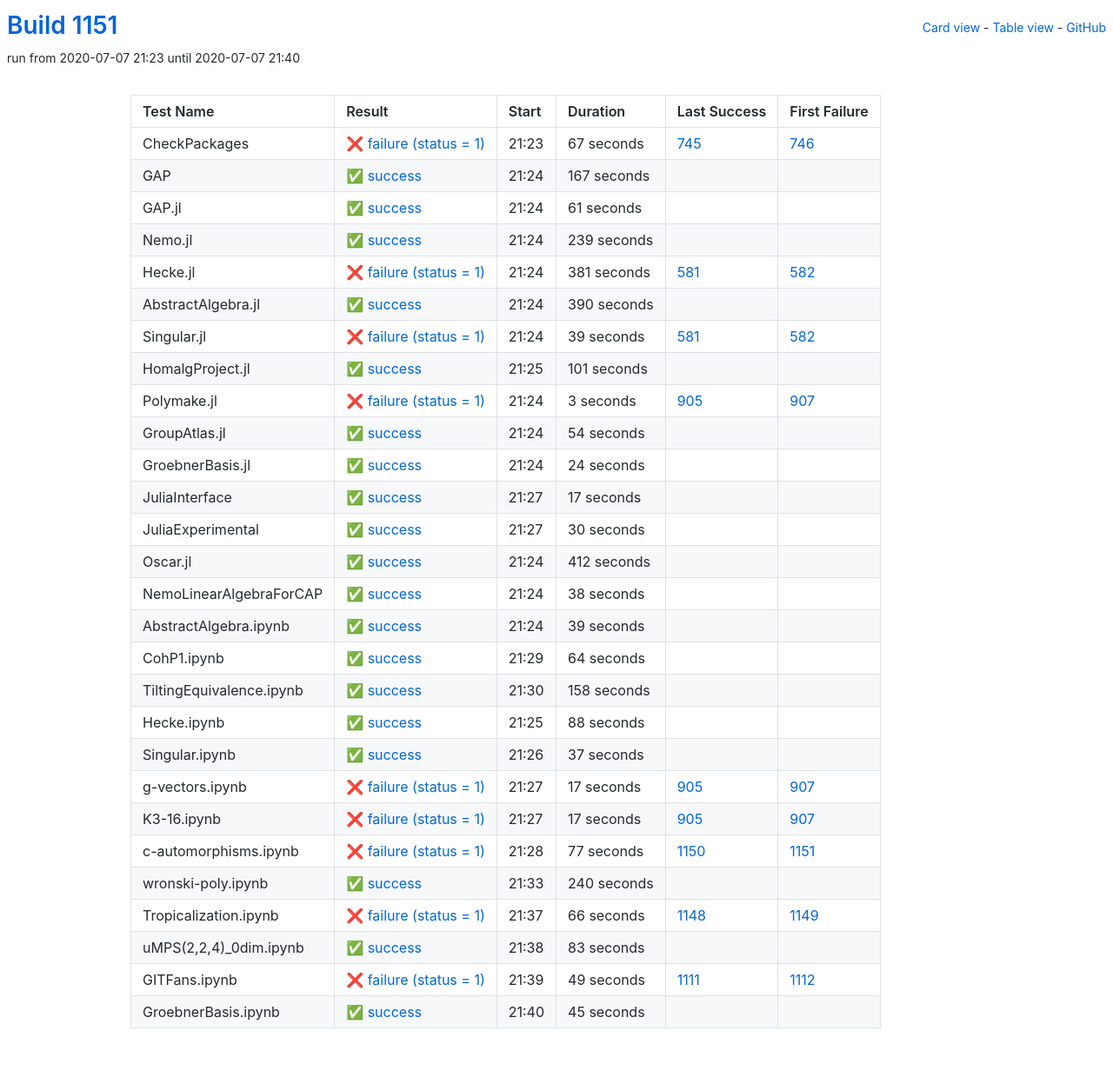
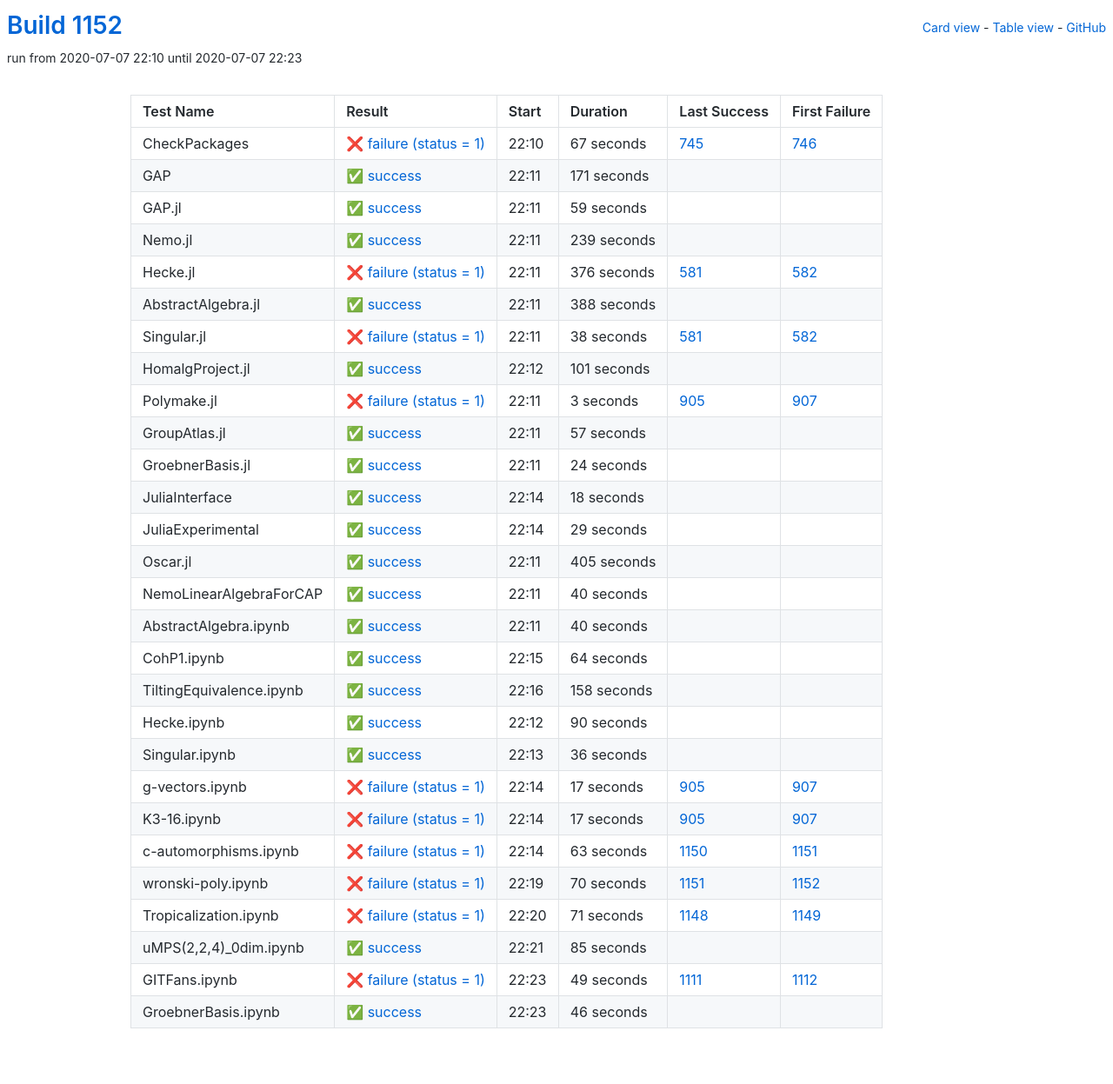
Before and after one commit to oscar-system/oscar-ci-status-1.4, a Jekyll site: the page built from table.html, in a window 1280 px wide. Shown: the whole page at 87% size. Built offline with Jekyll 4.4.1, drawn with Linux system fonts in a browser that asks for light colours.

Commit message:
Build #1152

```diff
--- a/_data/ci.yml
+++ b/_data/ci.yml
@@ -1,6 +1,6 @@
 ---
-build: 1151
-build_url: https://oscarci.mathematik.uni-kl.de/job/oscar-julia-1.4/1151/
+build: 1152
+build_url: https://oscarci.mathematik.uni-kl.de/job/oscar-julia-1.4/1152/
 job: oscar-julia-1.4
 organization: oscar-system
 repo: oscar-ci-status-1.4
@@ -8,8 +8,8 @@ repourl: https://github.com/oscar-system/oscar-ci-status-1.4
 tests:
 - name: CheckPackages
   id: checkpackages
-  log: https://oscarci.mathematik.uni-kl.de/job/oscar-julia-1.4/1151/artifact/logs/build-1151/CheckPackages.log
-  start: 2020-07-07 21:23
+  log: https://oscarci.mathematik.uni-kl.de/job/oscar-julia-1.4/1152/artifact/logs/build-1152/CheckPackages.log
+  start: 2020-07-07 22:10
   success: false
   exitcode: 1
   status: failure
@@ -20,32 +20,32 @@ tests:
   first_failure_url: https://oscarci.mathematik.uni-kl.de/job/oscar-julia-1.4/746/
 - name: GAP
   id: gap
-  log: https://oscarci.mathematik.uni-kl.de/job/oscar-julia-1.4/1151/artifact/logs/build-1151/GAP.log
-  start: 2020-07-07 21:24
+  log: https://oscarci.mathematik.uni-kl.de/job/oscar-julia-1.4/1152/artifact/logs/build-1152/GAP.log
+  start: 2020-07-07 22:11
   success: true
   exitcode: 0
   status: success
-  duration: 167
+  duration: 171
   last_success: false
   last_success_url:
   first_failure: false
   first_failure_url:
 - name: GAP.jl
   id: gap-jl
-  log: https://oscarci.mathematik.uni-kl.de/job/oscar-julia-1.4/1151/artifact/logs/build-1151/GAP.jl.log
-  start: 2020-07-07 21:24
+  log: https://oscarci.mathematik.uni-kl.de/job/oscar-julia-1.4/1152/artifact/logs/build-1152/GAP.jl.log
+  start: 2020-07-07 22:11
   success: true
   exitcode: 0
   status: success
-  duration: 61
+  duration: 59
   last_success: false
   last_success_url:
   first_failure: false
   first_failure_url:
 - name: Nemo.jl
   id: nemo-jl
-  log: https://oscarci.mathematik.uni-kl.de/job/oscar-julia-1.4/1151/artifact/logs/build-1151/Nemo.jl.log
-  start: 2020-07-07 21:24
+  log: https://oscarci.mathematik.uni-kl.de/job/oscar-julia-1.4/1152/artifact/logs/build-1152/Nemo.jl.log
+  start: 2020-07-07 22:11
   success: true
   exitcode: 0
   status: success
@@ -56,44 +56,44 @@ tests:
   first_failure_url:
 - name: Hecke.jl
   id: hecke-jl
-  log: https://oscarci.mathematik.uni-kl.de/job/oscar-julia-1.4/1151/artifact/logs/build-1151/Hecke.jl.log
-  start: 2020-07-07 21:24
+  log: https://oscarci.mathematik.uni-kl.de/job/oscar-julia-1.4/1152/artifact/logs/build-1152/Hecke.jl.log
+  start: 2020-07-07 22:11
   success: false
   exitcode: 1
   status: failure
-  duration: 381
+  duration: 376
   last_success: 581
   last_success_url: https://oscarci.mathematik.uni-kl.de/job/oscar-julia-1.4/581/
   first_failure: 582
   first_failure_url: https://oscarci.mathematik.uni-kl.de/job/oscar-julia-1.4/582/
 - name: AbstractAlgebra.jl
   id: abstractalgebra-jl
-  log: https://oscarci.mathematik.uni-kl.de/job/oscar-julia-1.4/1151/artifact/logs/build-1151/AbstractAlgebra.jl.log
-  start: 2020-07-07 21:24
+  log: https://oscarci.mathematik.uni-kl.de/job/oscar-julia-1.4/1152/artifact/logs/build-1152/AbstractAlgebra.jl.log
+  start: 2020-07-07 22:11
   success: true
   exitcode: 0
   status: success
-  duration: 390
+  duration: 388
   last_success: false
   last_success_url:
   first_failure: false
   first_failure_url:
 - name: Singular.jl
   id: singular-jl
-  log: https://oscarci.mathematik.uni-kl.de/job/oscar-julia-1.4/1151/artifact/logs/build-1151/Singular.jl.log
-  start: 2020-07-07 21:24
+  log: https://oscarci.mathematik.uni-kl.de/job/oscar-julia-1.4/1152/artifact/logs/build-1152/Singular.jl.log
+  start: 2020-07-07 22:11
   success: false
   exitcode: 1
   status: failure
-  duration: 39
+  duration: 38
   last_success: 581
   last_success_url: https://oscarci.mathematik.uni-kl.de/job/oscar-julia-1.4/581/
   first_failure: 582
   first_failure_url: https://oscarci.mathematik.uni-kl.de/job/oscar-julia-1.4/582/
 - name: HomalgProject.jl
   id: homalgproject-jl
-  log: https://oscarci.mathematik.uni-kl.de/job/oscar-julia-1.4/1151/artifact/logs/build-1151/HomalgProject.jl.log
-  start: 2020-07-07 21:25
+  log: https://oscarci.mathematik.uni-kl.de/job/oscar-julia-1.4/1152/artifact/logs/build-1152/HomalgProject.jl.log
+  start: 2020-07-07 22:12
   success: true
   exitcode: 0
   status: success
@@ -104,8 +104,8 @@ tests:
   first_failure_url:
 - name: Polymake.jl
   id: polymake-jl
-  log: https://oscarci.mathematik.uni-kl.de/job/oscar-julia-1.4/1151/artifact/logs/build-1151/Polymake.jl.log
-  start: 2020-07-07 21:24
+  log: https://oscarci.mathematik.uni-kl.de/job/oscar-julia-1.4/1152/artifact/logs/build-1152/Polymake.jl.log
+  start: 2020-07-07 22:11
   success: false
   exitcode: 1
   status: failure
@@ -116,20 +116,20 @@ tests:
   first_failure_url: https://oscarci.mathematik.uni-kl.de/job/oscar-julia-1.4/907/
 - name: GroupAtlas.jl
   id: groupatlas-jl
-  log: https://oscarci.mathematik.uni-kl.de/job/oscar-julia-1.4/1151/artifact/logs/build-1151/GroupAtlas.jl.log
-  start: 2020-07-07 21:24
+  log: https://oscarci.mathematik.uni-kl.de/job/oscar-julia-1.4/1152/artifact/logs/build-1152/GroupAtlas.jl.log
+  start: 2020-07-07 22:11
   success: true
   exitcode: 0
   status: success
-  duration: 54
+  duration: 57
   last_success: false
   last_success_url:
   first_failure: false
   first_failure_url:
 - name: GroebnerBasis.jl
   id: groebnerbasis-jl
-  log: https://oscarci.mathematik.uni-kl.de/job/oscar-julia-1.4/1151/artifact/logs/build-1151/GroebnerBasis.jl.log
-  start: 2020-07-07 21:24
+  log: https://oscarci.mathematik.uni-kl.de/job/oscar-julia-1.4/1152/artifact/logs/build-1152/GroebnerBasis.jl.log
+  start: 2020-07-07 22:11
   success: true
   exitcode: 0
   status: success
@@ -140,68 +140,68 @@ tests:
   first_failure_url:
 - name: JuliaInterface
   id: juliainterface
-  log: https://oscarci.mathematik.uni-kl.de/job/oscar-julia-1.4/1151/artifact/logs/build-1151/JuliaInterface.log
-  start: 2020-07-07 21:27
+  log: https://oscarci.mathematik.uni-kl.de/job/oscar-julia-1.4/1152/artifact/logs/build-1152/JuliaInterface.log
+  start: 2020-07-07 22:14
   success: true
   exitcode: 0
   status: success
-  duration: 17
+  duration: 18
   last_success: false
   last_success_url:
   first_failure: false
   first_failure_url:
 - name: JuliaExperimental
   id: juliaexperimental
-  log: https://oscarci.mathematik.uni-kl.de/job/oscar-julia-1.4/1151/artifact/logs/build-1151/JuliaExperimental.log
-  start: 2020-07-07 21:27
+  log: https://oscarci.mathematik.uni-kl.de/job/oscar-julia-1.4/1152/artifact/logs/build-1152/JuliaExperimental.log
+  start: 2020-07-07 22:14
   success: true
   exitcode: 0
   status: success
-  duration: 30
+  duration: 29
   last_success: false
   last_success_url:
   first_failure: false
   first_failure_url:
 - name: Oscar.jl
   id: oscar-jl
-  log: https://oscarci.mathematik.uni-kl.de/job/oscar-julia-1.4/1151/artifact/logs/build-1151/Oscar.jl.log
-  start: 2020-07-07 21:24
+  log: https://oscarci.mathematik.uni-kl.de/job/oscar-julia-1.4/1152/artifact/logs/build-1152/Oscar.jl.log
+  start: 2020-07-07 22:11
   success: true
   exitcode: 0
   status: success
-  duration: 412
+  duration: 405
   last_success: false
   last_success_url:
   first_failure: false
   first_failure_url:
 - name: NemoLinearAlgebraForCAP
   id: nemolinearalgebraforcap
-  log: https://oscarci.mathematik.uni-kl.de/job/oscar-julia-1.4/1151/artifact/logs/build-1151/NemoLinearAlgebraForCAP.log
-  start: 2020-07-07 21:24
+  log: https://oscarci.mathematik.uni-kl.de/job/oscar-julia-1.4/1152/artifact/logs/build-1152/NemoLinearAlgebraForCAP.log
+  start: 2020-07-07 22:11
   success: true
   exitcode: 0
   status: success
-  duration: 38
+  duration: 40
   last_success: false
   last_success_url:
   first_failure: false
   first_failure_url:
 - name: AbstractAlgebra.ipynb
   id: abstractalgebra-ipynb
-  log: https://oscarci.mathematik.uni-kl.de/job/oscar-julia-1.4/1151/artifact/logs/build-1151/AbstractAlgebra.ipynb.log
-  start: 2020-07-07 21:24
+  log: https://oscarci.mathematik.uni-kl.de/job/oscar-julia-1.4/1152/artifact/logs/build-1152/AbstractAlgebra.ipynb.log
+  start: 2020-07-07 22:11
   success: true
   exitcode: 0
   status: success
-  duration: 39
+  duration: 40
   last_success: false
   last_success_url:
   first_failure: false
   first_failure_url:
 - name: CohP1.ipynb
   id: cohp1-ipynb
-  log: https://oscarci.mathematik.uni-kl.de/job/oscar-julia-1.4/1151/artifact/logs/build-1151/CohP1.ipynb.log
-  start: 2020-07-07 21:29
+  log: https://oscarci.mathematik.uni-kl.de/job/oscar-julia-1.4/1152/artifact/logs/build-1152/CohP1.ipynb.log
+  start: 2020-07-07 22:15
   success: true
   exitcode: 0
   status: success
@@ -212,8 +212,8 @@ tests:
   first_failure_url:
 - name: TiltingEquivalence.ipynb
   id: tiltingequivalence-ipynb
-  log: https://oscarci.mathematik.uni-kl.de/job/oscar-julia-1.4/1151/artifact/logs/build-1151/TiltingEquivalence.ipynb.log
-  start: 2020-07-07 21:30
+  log: https://oscarci.mathematik.uni-kl.de/job/oscar-julia-1.4/1152/artifact/logs/build-1152/TiltingEquivalence.ipynb.log
+  start: 2020-07-07 22:16
   success: true
   exitcode: 0
   status: success
@@ -224,32 +224,32 @@ tests:
   first_failure_url:
 - name: Hecke.ipynb
   id: hecke-ipynb
-  log: https://oscarci.mathematik.uni-kl.de/job/oscar-julia-1.4/1151/artifact/logs/build-1151/Hecke.ipynb.log
-  start: 2020-07-07 21:25
+  log: https://oscarci.mathematik.uni-kl.de/job/oscar-julia-1.4/1152/artifact/logs/build-1152/Hecke.ipynb.log
+  start: 2020-07-07 22:12
   success: true
   exitcode: 0
   status: success
-  duration: 88
+  duration: 90
   last_success: false
   last_success_url:
   first_failure: false
   first_failure_url:
 - name: Singular.ipynb
   id: singular-ipynb
-  log: https://oscarci.mathematik.uni-kl.de/job/oscar-julia-1.4/1151/artifact/logs/build-1151/Singular.ipynb.log
-  start: 2020-07-07 21:26
+  log: https://oscarci.mathematik.uni-kl.de/job/oscar-julia-1.4/1152/artifact/logs/build-1152/Singular.ipynb.log
+  start: 2020-07-07 22:13
   success: true
   exitcode: 0
   status: success
-  duration: 37
+  duration: 36
   last_success: false
   last_success_url:
   first_failure: false
   first_failure_url:
 - name: g-vectors.ipynb
   id: g-vectors-ipynb
-  log: https://oscarci.mathematik.uni-kl.de/job/oscar-julia-1.4/1151/artifact/logs/build-1151/g-vectors.ipynb.log
-  start: 2020-07-07 21:27
+  log: https://oscarci.mathematik.uni-kl.de/job/oscar-julia-1.4/1152/artifact/logs/build-1152/g-vectors.ipynb.log
+  start: 2020-07-07 22:14
   success: false
   exitcode: 1
   status: failure
@@ -260,8 +260,8 @@ tests:
   first_failure_url: https://oscarci.mathematik.uni-kl.de/job/oscar-julia-1.4/907/
 - name: K3-16.ipynb
   id: k3-16-ipynb
-  log: https://oscarci.mathematik.uni-kl.de/job/oscar-julia-1.4/1151/artifact/logs/build-1151/K3-16.ipynb.log
-  start: 2020-07-07 21:27
+  log: https://oscarci.mathematik.uni-kl.de/job/oscar-julia-1.4/1152/artifact/logs/build-1152/K3-16.ipynb.log
+  start: 2020-07-07 22:14
   success: false
   exitcode: 1
   status: failure
@@ -272,56 +272,56 @@ tests:
   first_failure_url: https://oscarci.mathematik.uni-kl.de/job/oscar-julia-1.4/907/
 - name: c-automorphisms.ipynb
   id: c-automorphisms-ipynb
-  log: https://oscarci.mathematik.uni-kl.de/job/oscar-julia-1.4/1151/artifact/logs/build-1151/c-automorphisms.ipynb.log
-  start: 2020-07-07 21:28
+  log: https://oscarci.mathematik.uni-kl.de/job/oscar-julia-1.4/1152/artifact/logs/build-1152/c-automorphisms.ipynb.log
+  start: 2020-07-07 22:14
   success: false
   exitcode: 1
   status: failure
-  duration: 77
+  duration: 63
   last_success: 1150
   last_success_url: https://oscarci.mathematik.uni-kl.de/job/oscar-julia-1.4/1150/
   first_failure: 1151
   first_failure_url: https://oscarci.mathematik.uni-kl.de/job/oscar-julia-1.4/1151/
 - name: wronski-poly.ipynb
   id: wronski-poly-ipynb
-  log: https://oscarci.mathematik.uni-kl.de/job/oscar-julia-1.4/1151/artifact/logs/build-1151/wronski-poly.ipynb.log
-  start: 2020-07-07 21:33
-  success: true
-  exitcode: 0
-  status: success
-  duration: 240
-  last_success: false
-  last_success_url:
-  first_failure: false
-  first_failure_url:
-- name: Tropicalization.ipynb
-  id: tropicalization-ipynb
-  log: https://oscarci.mathematik.uni-kl.de/job/oscar-julia-1.4/1151/artifact/logs/build-1151/Tropicalization.ipynb.log
-  start: 2020-07-07 21:37
+  log: https://oscarci.mathematik.uni-kl.de/job/oscar-julia-1.4/1152/artifact/logs/build-1152/wronski-poly.ipynb.log
+  start: 2020-07-07 22:19
   success: false
   exitcode: 1
   status: failure
-  duration: 66
+  duration: 70
+  last_success: 1151
+  last_success_url: https://oscarci.mathematik.uni-kl.de/job/oscar-julia-1.4/1151/
+  first_failure: 1152
+  first_failure_url: https://oscarci.mathematik.uni-kl.de/job/oscar-julia-1.4/1152/
+- name: Tropicalization.ipynb
+  id: tropicalization-ipynb
+  log: https://oscarci.mathematik.uni-kl.de/job/oscar-julia-1.4/1152/artifact/logs/build-1152/Tropicalization.ipynb.log
+  start: 2020-07-07 22:20
+  success: false
+  exitcode: 1
+  status: failure
+  duration: 71
   last_success: 1148
   last_success_url: https://oscarci.mathematik.uni-kl.de/job/oscar-julia-1.4/1148/
   first_failure: 1149
   first_failure_url: https://oscarci.mathematik.uni-kl.de/job/oscar-julia-1.4/1149/
 - name: uMPS(2,2,4)_0dim.ipynb
   id: umps-2-2-4-0dim-ipynb
-  log: https://oscarci.mathematik.uni-kl.de/job/oscar-julia-1.4/1151/artifact/logs/build-1151/uMPS-2-2-4-_0dim.ipynb.log
-  start: 2020-07-07 21:38
+  log: https://oscarci.mathematik.uni-kl.de/job/oscar-julia-1.4/1152/artifact/logs/build-1152/uMPS-2-2-4-_0dim.ipynb.log
+  start: 2020-07-07 22:21
   success: true
   exitcode: 0
   status: success
-  duration: 83
+  duration: 85
   last_success: false
   last_success_url:
   first_failure: false
   first_failure_url:
 - name: GITFans.ipynb
   id: gitfans-ipynb
-  log: https://oscarci.mathematik.uni-kl.de/job/oscar-julia-1.4/1151/artifact/logs/build-1151/GITFans.ipynb.log
-  start: 2020-07-07 21:39
+  log: https://oscarci.mathematik.uni-kl.de/job/oscar-julia-1.4/1152/artifact/logs/build-1152/GITFans.ipynb.log
+  start: 2020-07-07 22:23
   success: false
   exitcode: 1
   status: failure
@@ -332,12 +332,12 @@ tests:
   first_failure_url: https://oscarci.mathematik.uni-kl.de/job/oscar-julia-1.4/1112/
 - name: GroebnerBasis.ipynb
   id: groebnerbasis-ipynb
-  log: https://oscarci.mathematik.uni-kl.de/job/oscar-julia-1.4/1151/artifact/logs/build-1151/GroebnerBasis.ipynb.log
-  start: 2020-07-07 21:40
+  log: https://oscarci.mathematik.uni-kl.de/job/oscar-julia-1.4/1152/artifact/logs/build-1152/GroebnerBasis.ipynb.log
+  start: 2020-07-07 22:23
   success: true
   exitcode: 0
   status: success
-  duration: 45
+  duration: 46
   last_success: false
   last_success_url:
   first_failure: false
```
Also changed, not shown: README.md.
